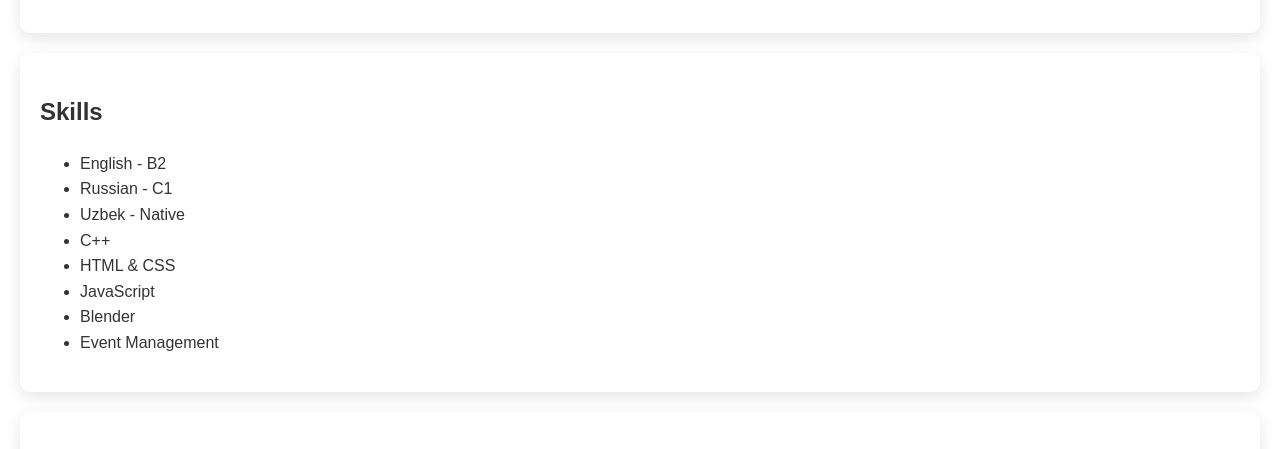
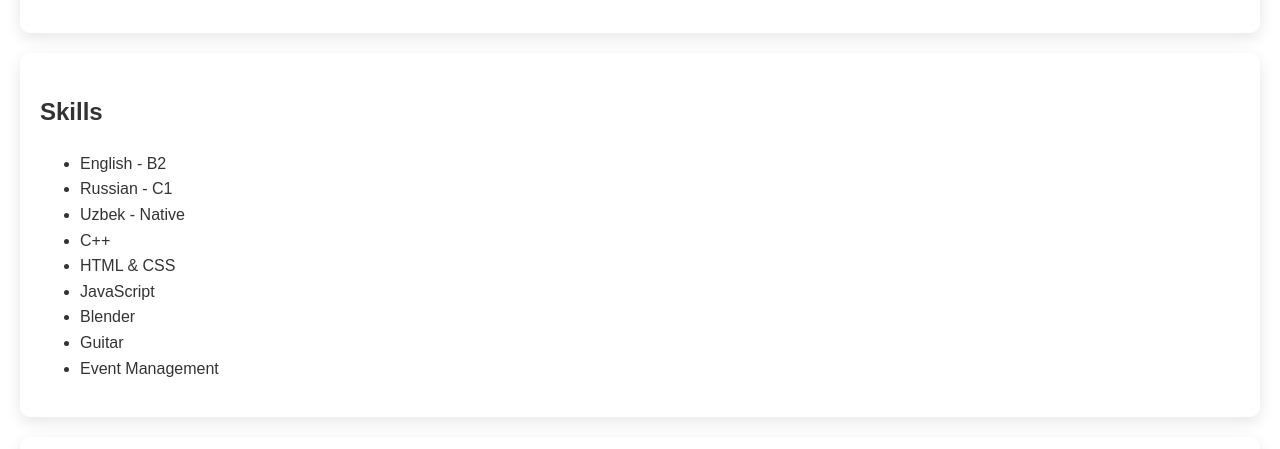
Before and after one commit to xondamirx9/xondamirx9.github.io, a plain HTML site: page index.html in a window 1280 px wide. Shown: the part 1141-1590 px from the top of the page. Drawn offline with Linux system fonts and the light colour scheme.

Commit message:
added new skill

```diff
--- a/index.html
+++ b/index.html
@@ -62,6 +62,7 @@
                 <li>HTML & CSS</li>
                 <li>JavaScript</li>
                 <li>Blender</li>
+                <li>Guitar</li>
                 <li>Event Management</li>
             </ul>
         </section>
```
